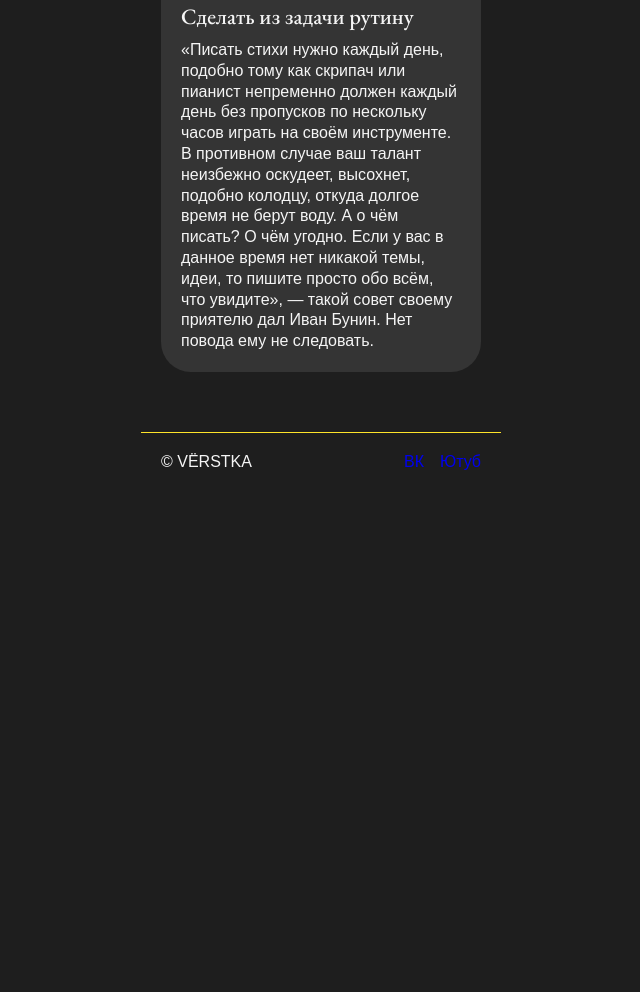
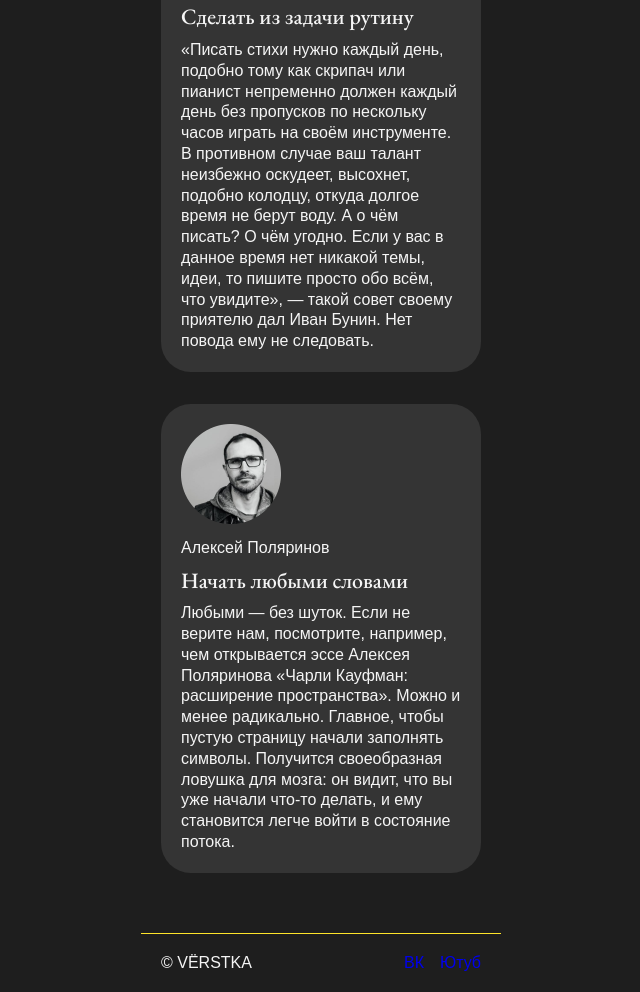
Before and after one commit to PavelZavritskiy/first-project, a plain HTML site: page index.html in a window 1280 px wide. Shown: the part 3319-4311 px from the top of the page, without its empty margins (319-959 px from the left). Before the commit the page ends 3810 px from the top, so only its background shows below. Drawn offline with Linux system fonts and the light colour scheme; files whose address does not match are found by name.

Commit message:
добавил ещё одну карточку

```diff
--- a/index.html
+++ b/index.html
@@ -177,6 +177,32 @@
 								</div>
 							</div>
 						</article></li>
+					<li>
+						<article class="card card_theme_dark">
+							<div class="card__author">
+								<img
+									class="card__author-photo"
+									src="/images/polyarinov.png"
+									alt="Алексей Поляринов"
+								/>
+								<p class="card__author-name">Алексей Поляринов</p>
+							</div>
+							<div class="card__content">
+								<h4 class="card__title">Начать любыми словами</h4>
+								<div class="card__text">
+									<p>
+										Любыми — без шуток. Если не верите нам, посмотрите,
+										например, чем открывается эссе Алексея Поляринова «Чарли
+										Кауфман: расширение пространства». Можно и менее радикально.
+										Главное, чтобы пустую страницу начали заполнять символы.
+										Получится своеобразная ловушка для мозга: он видит, что вы
+										уже начали что-то делать, и ему становится легче войти в
+										состояние потока.
+									</p>
+								</div>
+							</div>
+						</article>
+					</li>
 				</ul>
 			</section>
 		</main>
```
